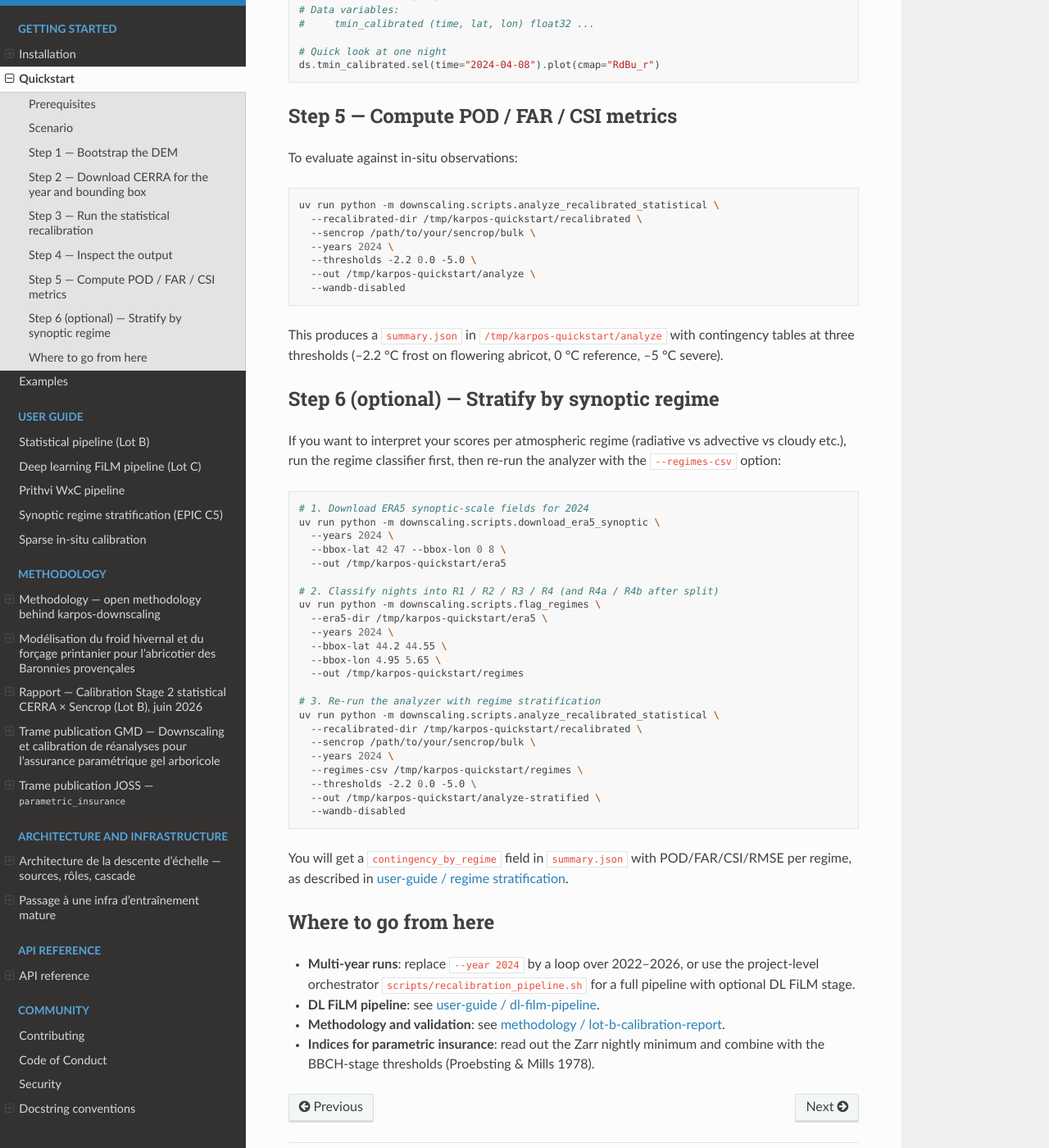
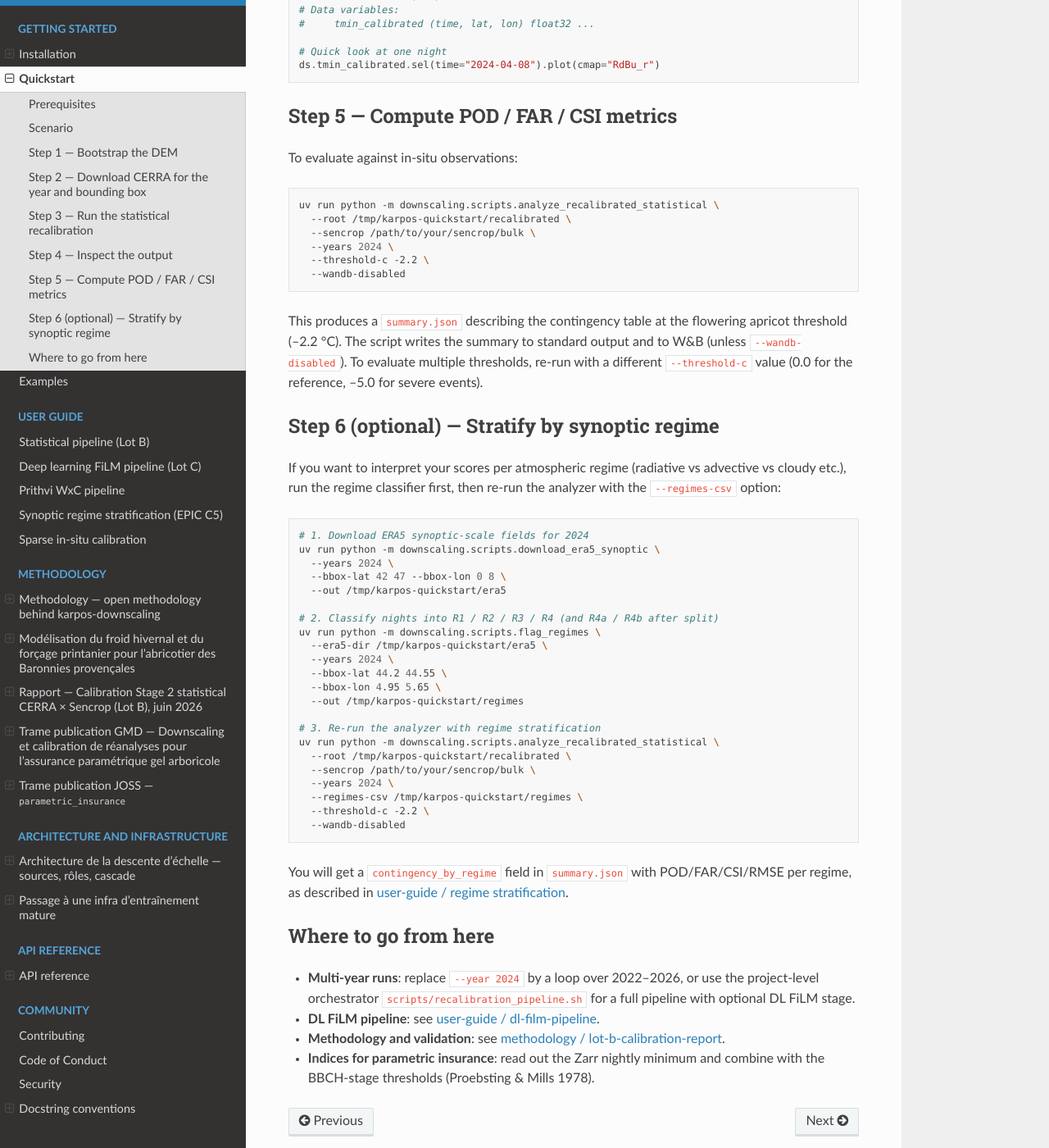
Before and after one commit to maurinl26/downscaling, a Sphinx documentation site: the page built from docs/getting-started/quickstart.md, in a window 1280 px wide and 1400 px high, scrolled down 2993 px. Shown: the whole window at 82% size. Built offline with Sphinx 7.4.7 and the Read the Docs theme 3.1.0, drawn with Linux system fonts in a browser that asks for light colours.

Commit message:
fix(joss): hardening from smoke test on fresh clone (issue #48)
Trois bugs HIGH révélés en suivant docs/getting-started/quickstart.md
sur un fresh clone + clean venv :

1. Hydra config manquant : configs/data/drome_ardeche.yaml n'existait
   pas alors que configs/experiment/drome_ardeche.yaml référençait
   /data: drome_ardeche. Conséquence : 4 tests test_hydra_compose.py
   rouges + experiment=drome_ardeche (le défaut !) ne composait pas.

   Fix : créer un placeholder configs/data/drome_ardeche.yaml avec les
   chemins en vide, surchargeables au runtime via Hydra
   (data.sencrop_root=..., etc.). Tests hydra passent maintenant
   (5 passed au lieu de 1 passed + 4 failed).

2. calibrate_qdm.py importait joblib mais joblib n'était pas dans
   l'extra [statistical]. Conséquence : ModuleNotFoundError dès l'appel
   --help.

   Fix : ajout de joblib>=1.3 dans [statistical] dans pyproject.toml.

3. docs/getting-started/quickstart.md utilisait les anciens flags du
   CLI analyze_recalibrated_statistical : --recalibrated-dir,
   --thresholds, --out qui n'existent plus. Le CLI réel est : --root,
   --threshold-c (singulier), pas de --out.

   Fix : exemples corrigés dans les deux blocs d'usage du quickstart
   (analyse simple et analyse stratifiée par régime).

Aussi : ajout d'une exception !configs/data/ dans .gitignore pour
permettre les fichiers de config Hydra (la règle data/ catchait tout).

Validation : smoke test relancé sur le fresh clone après application
des fix, tests hydra passent, --help fonctionne sur calibrate_qdm.

Co-Authored-By: Claude Opus 4.7 <noreply@anthropic.com>

````diff
--- a/docs/getting-started/quickstart.md
+++ b/docs/getting-started/quickstart.md
@@ -158,17 +158,18 @@ To evaluate against in-situ observations:
 
 ```bash
 uv run python -m downscaling.scripts.analyze_recalibrated_statistical \
-  --recalibrated-dir /tmp/karpos-quickstart/recalibrated \
+  --root /tmp/karpos-quickstart/recalibrated \
   --sencrop /path/to/your/sencrop/bulk \
   --years 2024 \
-  --thresholds -2.2 0.0 -5.0 \
-  --out /tmp/karpos-quickstart/analyze \
+  --threshold-c -2.2 \
   --wandb-disabled
 ```
 
-This produces a `summary.json` in `/tmp/karpos-quickstart/analyze` with
-contingency tables at three thresholds (–2.2 °C frost on flowering abricot,
-0 °C reference, –5 °C severe).
+This produces a `summary.json` describing the contingency table at the
+flowering apricot threshold (–2.2 °C). The script writes the summary to
+standard output and to W&B (unless `--wandb-disabled`). To evaluate
+multiple thresholds, re-run with a different `--threshold-c` value
+(0.0 for the reference, –5.0 for severe events).
 
 ## Step 6 (optional) — Stratify by synoptic regime
 
@@ -193,12 +194,11 @@ uv run python -m downscaling.scripts.flag_regimes \
 
 # 3. Re-run the analyzer with regime stratification
 uv run python -m downscaling.scripts.analyze_recalibrated_statistical \
-  --recalibrated-dir /tmp/karpos-quickstart/recalibrated \
+  --root /tmp/karpos-quickstart/recalibrated \
   --sencrop /path/to/your/sencrop/bulk \
   --years 2024 \
   --regimes-csv /tmp/karpos-quickstart/regimes \
-  --thresholds -2.2 0.0 -5.0 \
-  --out /tmp/karpos-quickstart/analyze-stratified \
+  --threshold-c -2.2 \
   --wandb-disabled
 ```
 
--- a/pyproject.toml
+++ b/pyproject.toml
@@ -46,6 +46,9 @@ statistical = [
     # Requis par Stage 1b (xr.open_mfdataset) du recalibration_pipeline.sh
     # — sinon ImportError au runtime. Observé sur pod 9lom8jtx1rxl5p, 2026-06-16.
     "dask>=2024.1",
+    # Sérialisation des objets QDM (Pickle alternative) — requis par
+    # downscaling/scripts/calibrate_qdm.py. Sinon ImportError sur --help.
+    "joblib>=1.3",
 ]
 
 # Pipeline deep learning — U-Net FiLM (architecture maison)
````
Also changed, not shown: 2 other files.
